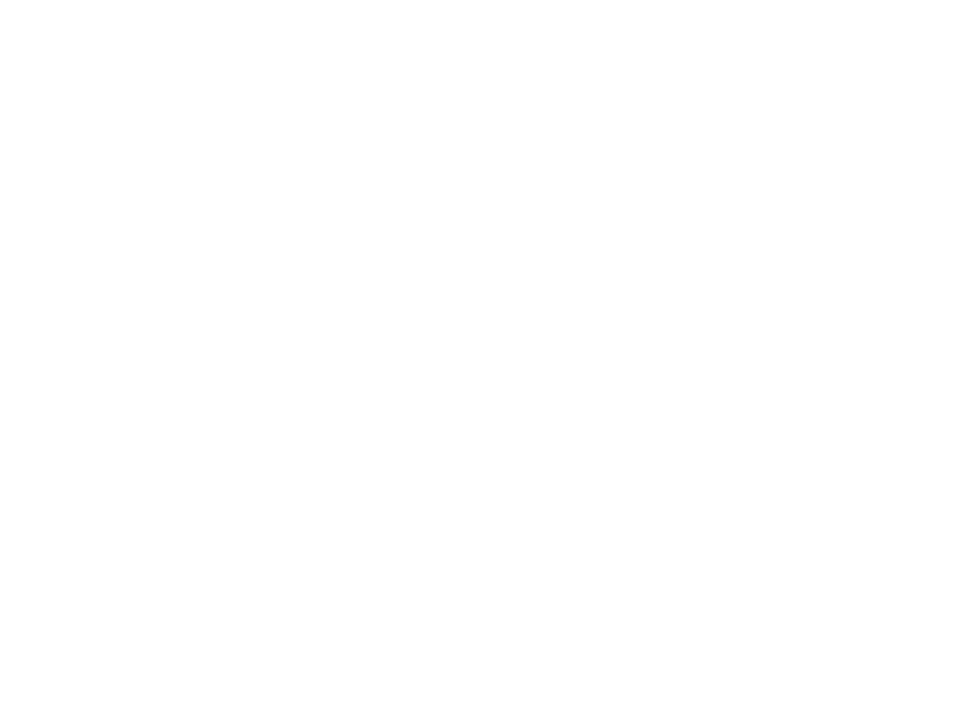
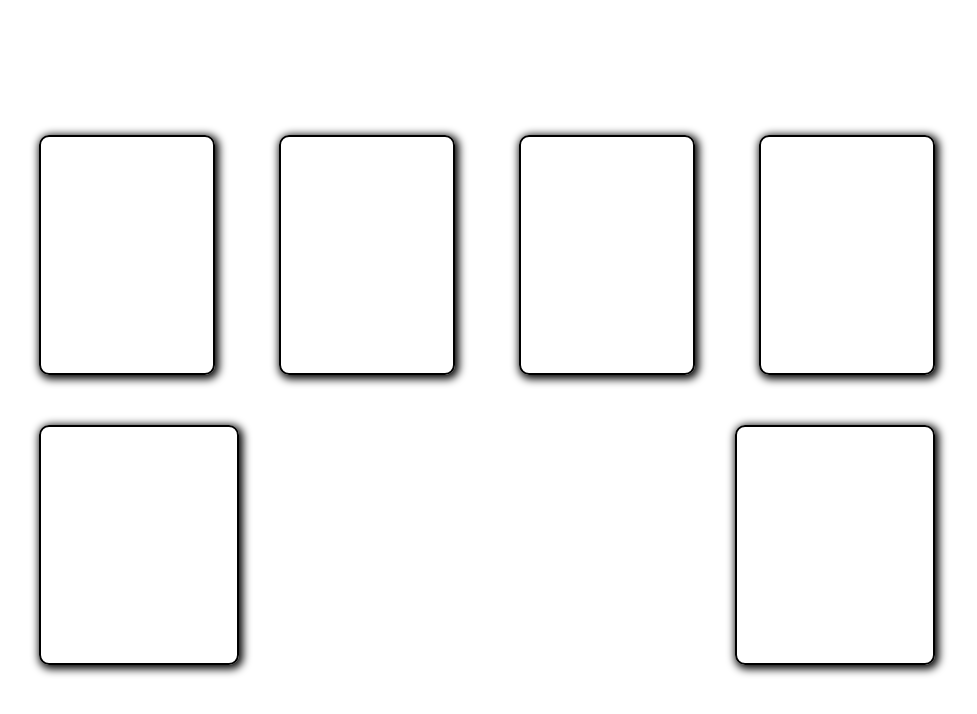
Before and after one commit to bahnaa/Pasjans-by-bahna, a plain HTML site: page index.html in a window 1280 px wide. Shown: the whole page, without its empty margins (153-1130 px from the left). Drawn offline with Linux system fonts and the light colour scheme.

Commit message:
Add game layout

```diff
--- a/index.html
+++ b/index.html
@@ -8,6 +8,18 @@
     <link rel="stylesheet" href="./styles/main.css">
 </head>
 <body>
+    <div class="game">
+        <div class="game__cards-places">
+            <div class="game__card"></div>
+            <div class="game__card"></div>
+            <div class="game__card"></div>
+            <div class="game__card"></div>
+        </div>
+        <div class="game__cards-draw">
+            <div class="game__card game__card-drag"></div>
+            <div class="game__card game__card-random"></div>
+        </div>
+    </div>
     <script src="./scripts/game.js"></script>
 </body>
 </html>
--- a/styles/main.css
+++ b/styles/main.css
@@ -0,0 +1,46 @@
+* {
+    box-sizing: border-box;
+    margin: 0;
+    padding: 0;
+}
+
+body {
+    height: 100vh;
+    display: flex;
+    justify-content: center;
+    align-items: center;
+}
+
+.game {
+    height: 75%;
+    width: 75%;
+    /* border: 2px solid black; */
+    display: flex;
+    flex-direction: column;
+    justify-content: space-evenly
+}
+
+.game__cards-places,
+.game__cards-draw {
+    display: flex;
+    align-items: center;
+    height: 45%;
+}
+
+.game__cards-places {
+    justify-content: center;
+}
+
+
+.game__cards-draw {
+    justify-content: space-between;
+}
+
+.game__card {
+    height: 240px;
+    width: 200px;
+    border: 2px solid black;
+    margin: 0 2rem;
+    box-shadow: 2px 2px 8px 2px black;
+    border-radius: 10px;
+}
```
